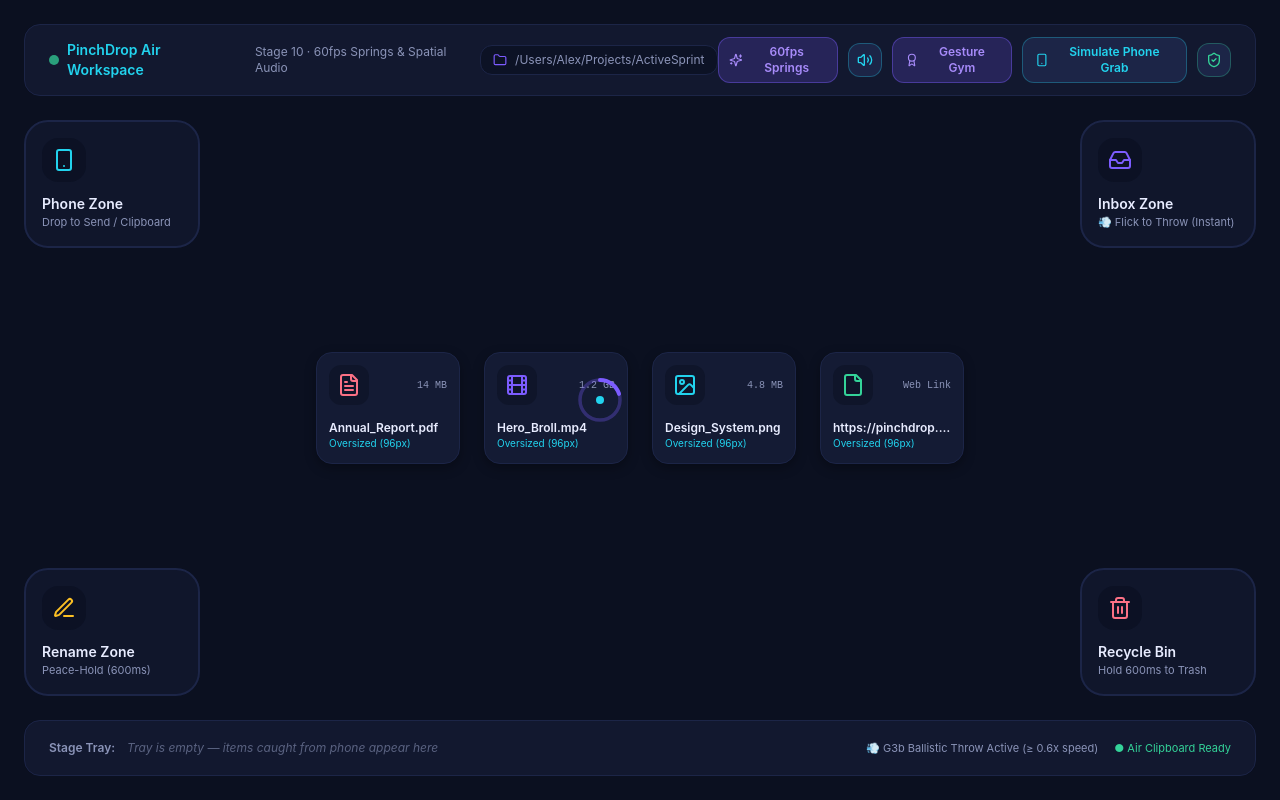
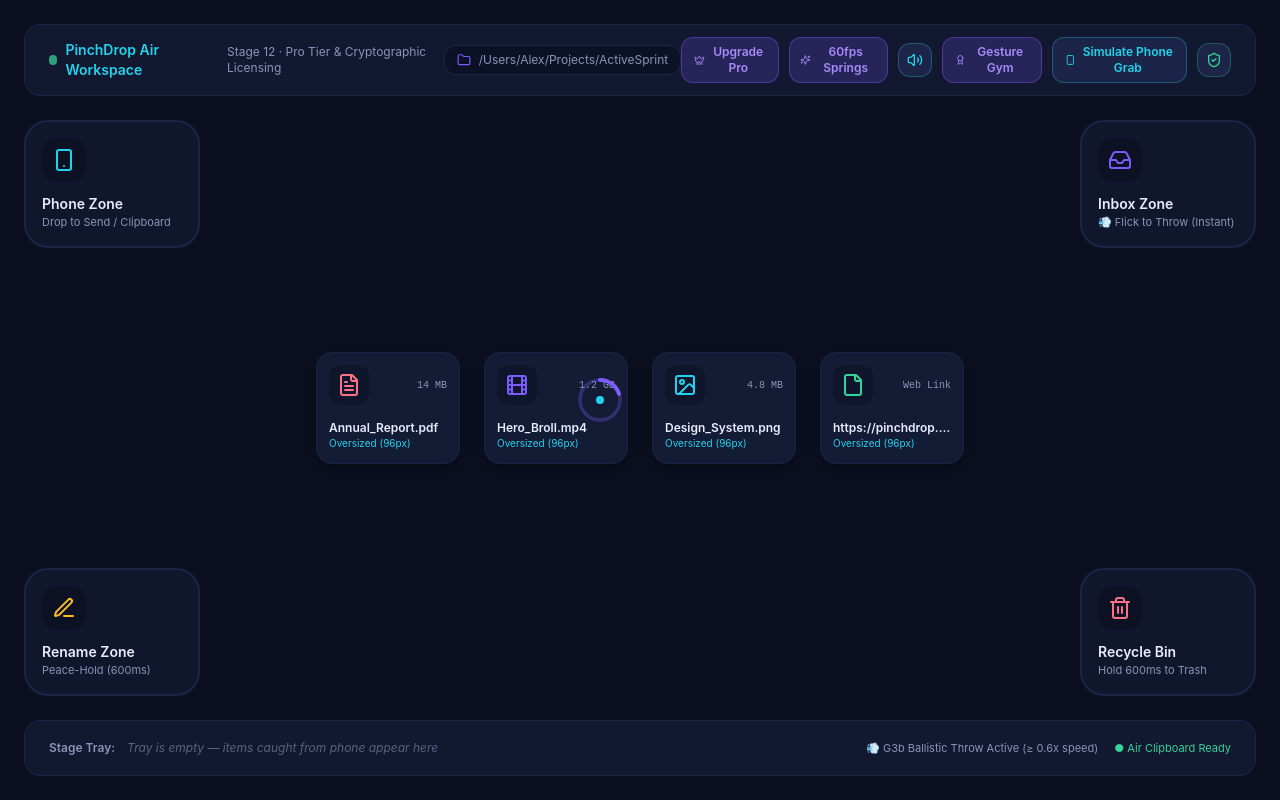
Before and after one commit to ahmadmdsajid129/pinchdrop, a React (Vite) app in the folder apps/desktop/: page / in a window 1280 px wide. Built offline with nearby package versions, Linux system fonts and the light colour scheme.

Commit message:
feat(desktop-ui): integrate ProModal trigger and upgrade badge in header

```diff
--- a/apps/desktop/src/App.tsx
+++ b/apps/desktop/src/App.tsx
@@ -5,15 +5,18 @@ import { PointerRing } from './components/PointerRing';
 import { UndoToast } from './components/UndoToast';
 import { GestureGym } from './components/GestureGym';
 import { PrivacyDashboard } from './components/PrivacyDashboard';
+import { ProModal } from './components/ProModal';
 import { soundEngine } from './utils/audio';
 import { useMotionPreference } from './hooks/useMotionPreference';
-import { Smartphone, ShieldCheck, Folder, Globe, Award, Volume2, VolumeX, Sparkles } from 'lucide-react';
+import { useLicense } from './hooks/useLicense';
+import { Smartphone, ShieldCheck, Folder, Globe, Award, Volume2, VolumeX, Sparkles, Crown } from 'lucide-react';
 import { GestureStateMachine, ThrowDetector } from '@pinchdrop/gesture-core';
 
 export default function App() {
   const fsmRef = useRef<GestureStateMachine>(new GestureStateMachine());
   const throwDetectorRef = useRef<ThrowDetector>(new ThrowDetector(0.60));
   const { reducedMotion, toggleReducedMotion } = useMotionPreference();
+  const { isPro, tier } = useLicense();
   const [isMuted, setIsMuted] = useState(soundEngine.isMuted());
 
   // Workspace Files (including URLs and text notes)
@@ -30,9 +33,10 @@ export default function App() {
   const [grabbedCardId, setGrabbedCardId] = useState<string | null>(null);
   const [activeZone, setActiveZone] = useState<ZoneType | null>(null);
 
-  // Modals state (Stage 9)
+  // Modals state
   const [isGymOpen, setIsGymOpen] = useState(false);
   const [isPrivacyOpen, setIsPrivacyOpen] = useState(false);
+  const [isProModalOpen, setIsProModalOpen] = useState(false);
   const [cameraActive, setCameraActive] = useState(true);
 
   // Undo Toast state
@@ -197,7 +201,7 @@ export default function App() {
             <span className="w-2.5 h-2.5 rounded-full bg-[#34D399] animate-pulse" />
             <span className="text-sm font-semibold text-[#22D3EE]">PinchDrop Air Workspace</span>
           </div>
-          <span className="text-xs text-[#8B94B8]">Stage 10 · 60fps Springs &amp; Spatial Audio</span>
+          <span className="text-xs text-[#8B94B8]">Stage 12 · Pro Tier &amp; Cryptographic Licensing</span>
         </div>
 
         {/* Center Breadcrumb */}
@@ -208,6 +212,19 @@ export default function App() {
 
         {/* Controls */}
         <div className="flex items-center space-x-2.5">
+          {/* Pro Upgrade / Tier Badge */}
+          <button
+            onClick={() => setIsProModalOpen(true)}
+            className={`flex items-center space-x-1.5 px-3 py-1.5 rounded-xl text-xs font-semibold border transition ${
+              isPro
+                ? 'bg-[#FBBF24]/20 text-[#FBBF24] border-[#FBBF24]/40 hover:bg-[#FBBF24]/30'
+                : 'bg-[#7C5CFF]/20 text-[#A78BFA] border-[#7C5CFF]/40 hover:bg-[#7C5CFF]/30'
+            }`}
+          >
+            <Crown className="w-3.5 h-3.5" />
+            <span>{isPro ? (tier === 'pro_lifetime' ? 'PRO LIFETIME' : 'PRO ACTIVE') : 'Upgrade Pro'}</span>
+          </button>
+
           {/* Reduced Motion Toggle */}
           <button
             onClick={() => {
@@ -372,6 +389,9 @@ export default function App() {
         cameraActive={cameraActive}
         onToggleCamera={() => setCameraActive(!cameraActive)}
       />
+
+      {/* Stage 12 Pro Tier Modal */}
+      <ProModal isOpen={isProModalOpen} onClose={() => setIsProModalOpen(false)} />
     </div>
   );
 }
```
